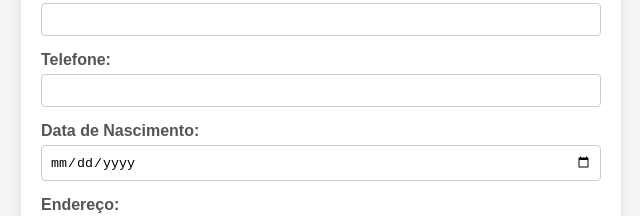
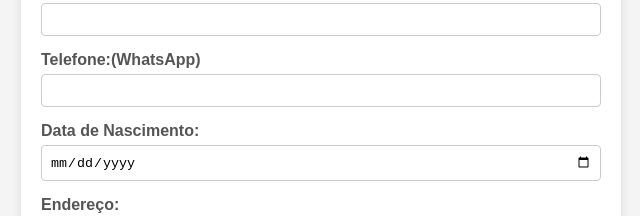
Before and after one commit to masterquantumacademy/cadastroalunas, a plain HTML site: page index.html in a window 1280 px wide. Shown: the part 363-579 px from the top of the page, 319-959 px from the left. Drawn offline with Linux system fonts and the light colour scheme.

Commit message:
Update index.html

```diff
--- a/index.html
+++ b/index.html
@@ -77,7 +77,7 @@
     <label for="email">E-mail:</label><br>
     <input type="email" id="email" name="email" required><br>
 
-    <label for="telefone">Telefone:</label><br>
+    <label for="telefone">Telefone:(WhatsApp)</label><br>
     <input type="tel" id="telefone" name="telefone" required><br>
 
     <label for="dataNascimento">Data de Nascimento:</label><br>
```
